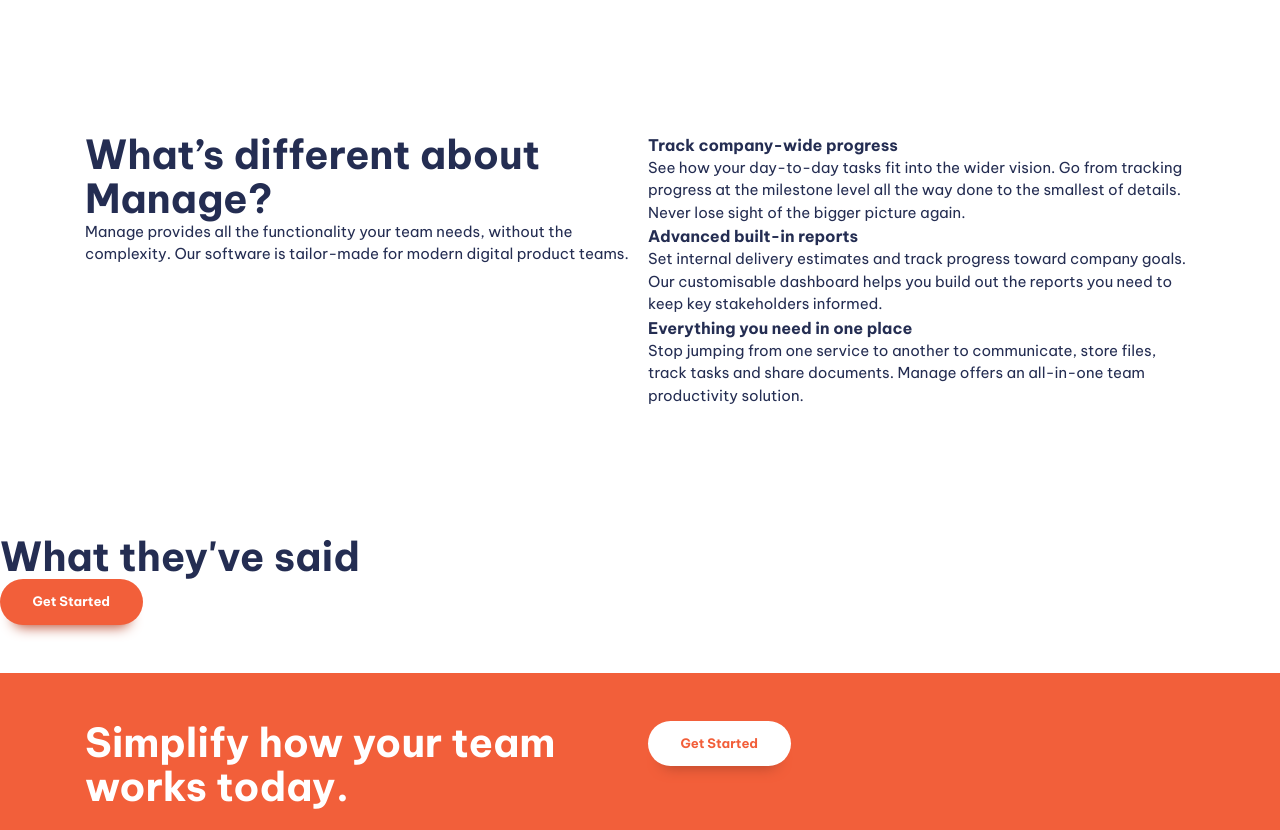
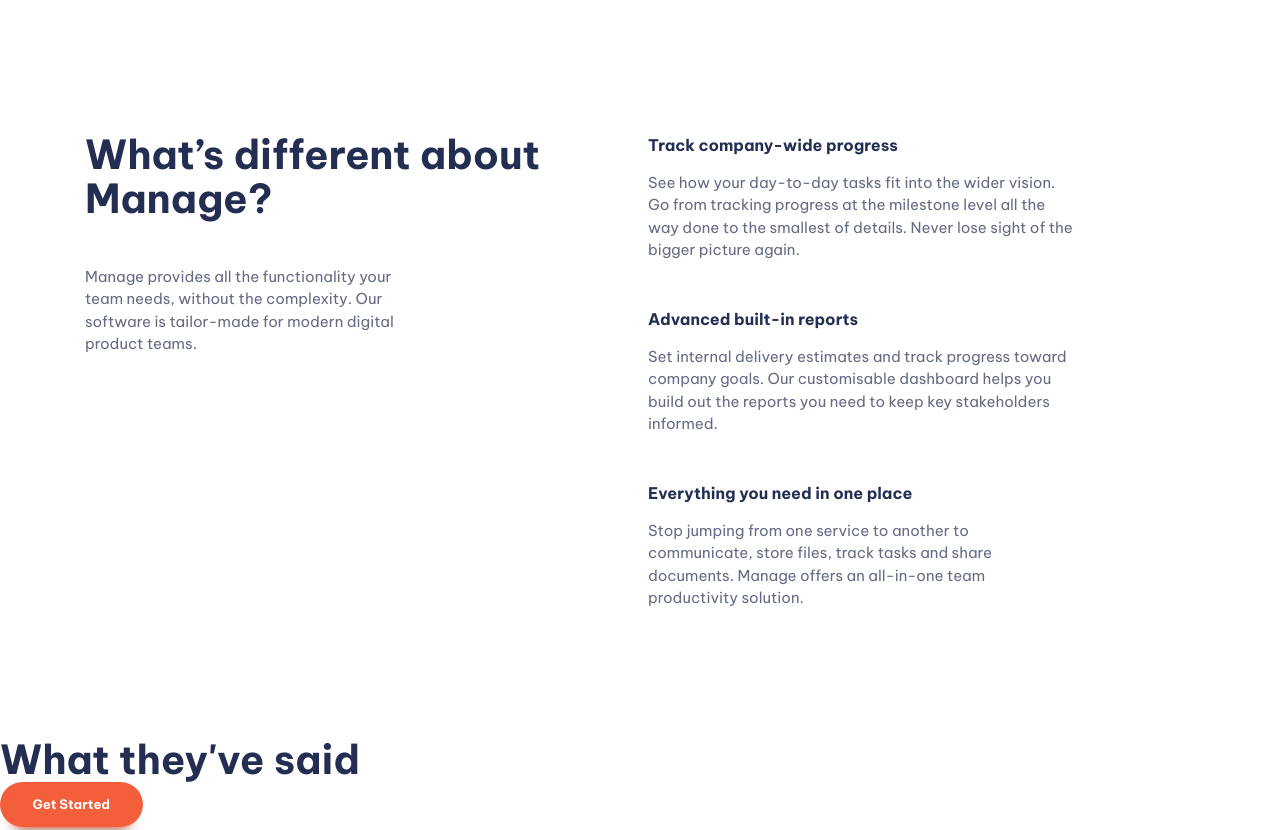
Before and after one commit to HeideQueen/manage-landing-page, a website built with Vite: page index.html in a window 1280 px wide. Shown: the part 680-1510 px from the top of the page. Built offline with nearby package versions, Linux system fonts and the light colour scheme.

Commit message:
fix spacing

```diff
--- a/index.html
+++ b/index.html
@@ -65,7 +65,7 @@
       <section class="padding-block-900">
         <div class="container">
           <div class="even-columns">
-            <div>
+            <div class="flow">
               <h1 class="fs-primary-heading fw-bold">
                 Bring everyone together to build better products.
               </h1>
@@ -85,7 +85,7 @@
       <section class="padding-block-900">
         <div class="container">
           <div class="even-columns">
-            <div>
+            <div class="flow">
               <h2 class="fs-secondary-heading fw-bold">
                 What’s different about Manage?
               </h2>
@@ -96,33 +96,40 @@
               </p>
             </div>
             <div>
-              <ul role="list" class="numbered-items">
+              <ul role="list" class="numbered-items | flow">
                 <li>
+                  <div class="flow" style="--flow-spacer: 1em">
                     <h3 class="fs-600 fw-bold">Track company-wide progress</h3>
-                  <p>
-                    See how your day-to-day tasks fit into the wider vision. Go
-                    from tracking progress at the milestone level all the way
-                    done to the smallest of details. Never lose sight of the
-                    bigger picture again.
+                    <p data-width="wide">
+                      See how your day-to-day tasks fit into the wider vision.
+                      Go from tracking progress at the milestone level all the
+                      way done to the smallest of details. Never lose sight of
+                      the bigger picture again.
                     </p>
+                  </div>
                 </li>
                 <li>
+                  <div class="flow" style="--flow-spacer: 1em">
                     <h3 class="fs-600 fw-bold">Advanced built-in reports</h3>
-                  <p>
+                    <p data-width="wide">
                       Set internal delivery estimates and track progress toward
                       company goals. Our customisable dashboard helps you build
-                    out the reports you need to keep key stakeholders informed.
+                      out the reports you need to keep key stakeholders
+                      informed.
                     </p>
+                  </div>
                 </li>
                 <li>
+                  <div class="flow" style="--flow-spacer: 1em">
                     <h3 class="fs-600 fw-bold">
                       Everything you need in one place
                     </h3>
-                  <p>
+                    <p data-width="wide">
                       Stop jumping from one service to another to communicate,
-                    store files, track tasks and share documents. Manage offers
-                    an all-in-one team productivity solution.
+                      store files, track tasks and share documents. Manage
+                      offers an all-in-one team productivity solution.
                     </p>
+                  </div>
                 </li>
               </ul>
             </div>
@@ -169,7 +176,12 @@
           </div>
           <div>
             <nav class="footer-nav">
-              <ul role="list" aria-label="Footer">
+              <ul
+                role="list"
+                aria-label="Footer"
+                class="flow"
+                style="--flow-spacer: 1em"
+              >
                 <li><a href="#">Home</a></li>
                 <li><a href="#">Pricing</a></li>
                 <li><a href="#">Products</a></li>
--- a/style.css
+++ b/style.css
@@ -119,25 +119,7 @@ svg {
   }
 }
 
-.container {
-  --max-width: 1110px;
-  --padding: 1rem;
 
-  width: min(var(--max-width), 100% - (var(--padding) * 2));
-  margin-inline: auto;
-}
-
-.even-columns {
-  display: grid;
-  gap: 1rem;
-}
-
-@media (min-width: 50em) {
-  .even-columns {
-    grid-auto-flow: column;
-    grid-auto-columns: 1fr;
-  }
-}
 
 /* general styling */
 
@@ -145,6 +127,15 @@ body {
   font-size: var(--fs-body);
   font-family: var(--ff-body);
   color: var(--clr-primary-400);
+}
+
+p:not([class]) {
+  opacity: 0.7;
+  max-width: 32ch;
+}
+
+p[data-width='wide'] {
+  max-width: 42ch;
 }
 
 /* button */
@@ -290,6 +281,30 @@ body {
   border: 0 !important;
 }
 
+.container {
+  --max-width: 1110px;
+  --padding: 1rem;
+
+  width: min(var(--max-width), 100% - (var(--padding) * 2));
+  margin-inline: auto;
+}
+
+:where(.flow :not(:first-child)) {
+  margin-top: var(--flow-spacer, 3em);
+}
+
+.even-columns {
+  display: grid;
+  gap: 1rem;
+}
+
+@media (min-width: 50em) {
+  .even-columns {
+    grid-auto-flow: column;
+    grid-auto-columns: 1fr;
+  }
+}
+
 .text-primary-400 {
   color: var(--clr-primary-400);
 }
```
Lines whose indentation alone changed are shown as unchanged.
